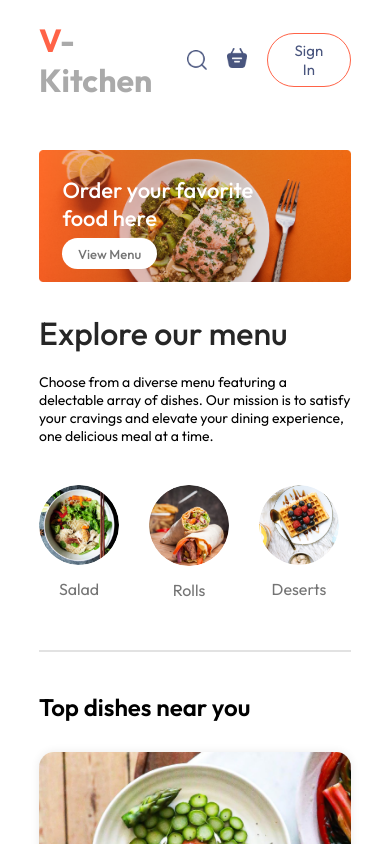
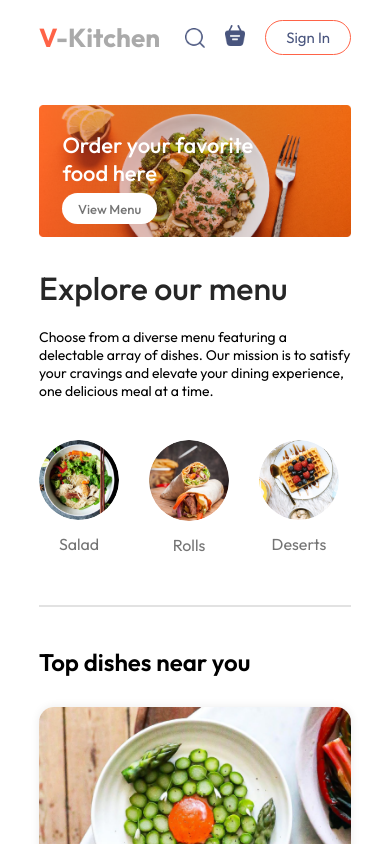
Before and after one commit to vishalsinghrathod/Food-App, a React (Vite) app in the folder Frontend/: page / in a window 390 px wide. Shown: the top 844 px of the page. Built offline with nearby package versions, Linux system fonts and the light colour scheme.

Commit message:
Font size update

```diff
--- a/Frontend/src/components/Navbar/Navbar.css
+++ b/Frontend/src/components/Navbar/Navbar.css
@@ -112,8 +112,8 @@
 
 @media(max-width:750px){
 
-    .navbar .logo{
-        width: 100px;
+    .navbar .logo-name{
+        font-size: 13px;
     }
 
     .navbar-menu{
--- a/Frontend/src/components/Navbar/Navbar.jsx
+++ b/Frontend/src/components/Navbar/Navbar.jsx
@@ -12,7 +12,7 @@ const {getTotalCartAmount} = useContext(StoreContext)
 
   return (
     <div className='navbar'>
-        <Link to='/'><h1><span>V</span>-Kitchen</h1></Link>
+        <Link className='logo-name' to='/'><h1><span>V</span>-Kitchen</h1></Link>
         <ul className="navbar-menu">
 
             <Link to='/' onClick={()=>setMenu("home")} className={menu==="home"?"active":""}>home</Link>
```
